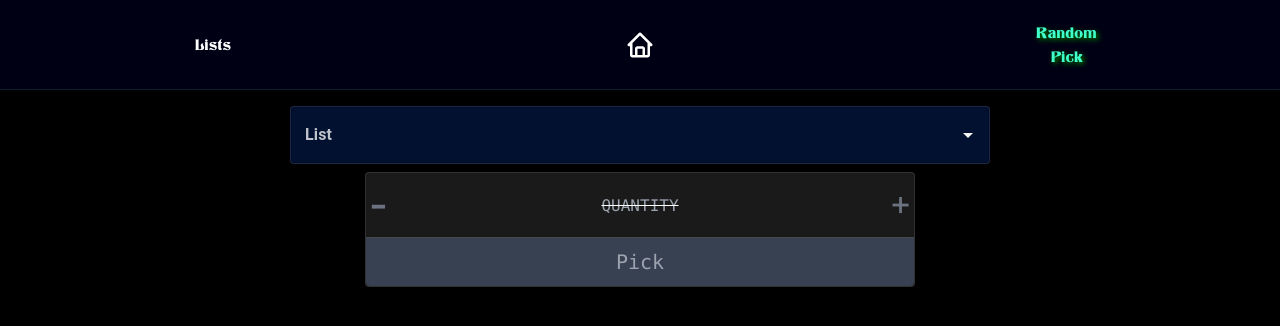
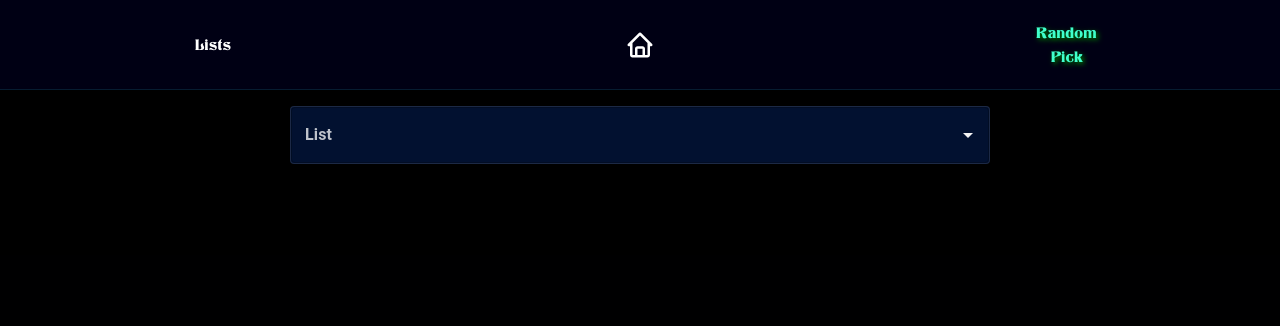
Before and after one commit to Sandoramix/whoisnext, a Next.js app: page /pick in a window 1280 px wide. Shown: the top 326 px of the page. Built offline with nearby package versions, Linux system fonts and the light colour scheme.

Commit message:
opacity set to 0 if there's no selected list

```diff
--- a/src/components/QuantityInput.tsx
+++ b/src/components/QuantityInput.tsx
@@ -53,7 +53,7 @@ const QuantityInput: FC<QuantityInputProps> = ({ setValue, onlyIncompletePeople,
 
 
 	return (
-		<div className={` w-full min-w-[280px] ${fullWidth ? `` : `max-w-[550px]`} flex flex-col text-xl bg-white/10 rounded focus-within:outline-white border border-white/10 `}>
+		<div className={`${!selectedList ? `opacity-0` : ``} w-full min-w-[280px] ${fullWidth ? `` : `max-w-[550px]`} flex flex-col text-xl bg-white/10 rounded focus-within:outline-white border border-white/10 `}>
 
 			<div id="quantity-input" className='flex grow justify-center items-center relative h-12 sm:h-16 transition-all duration-200 w-full px-[2ch]'>
 				<button className='absolute left-0 p-1 text-4xl font-bold text-red-600 -translate-y-1/2 top-1/2 hover:text-red-500 disabled:text-gray-500'
```
